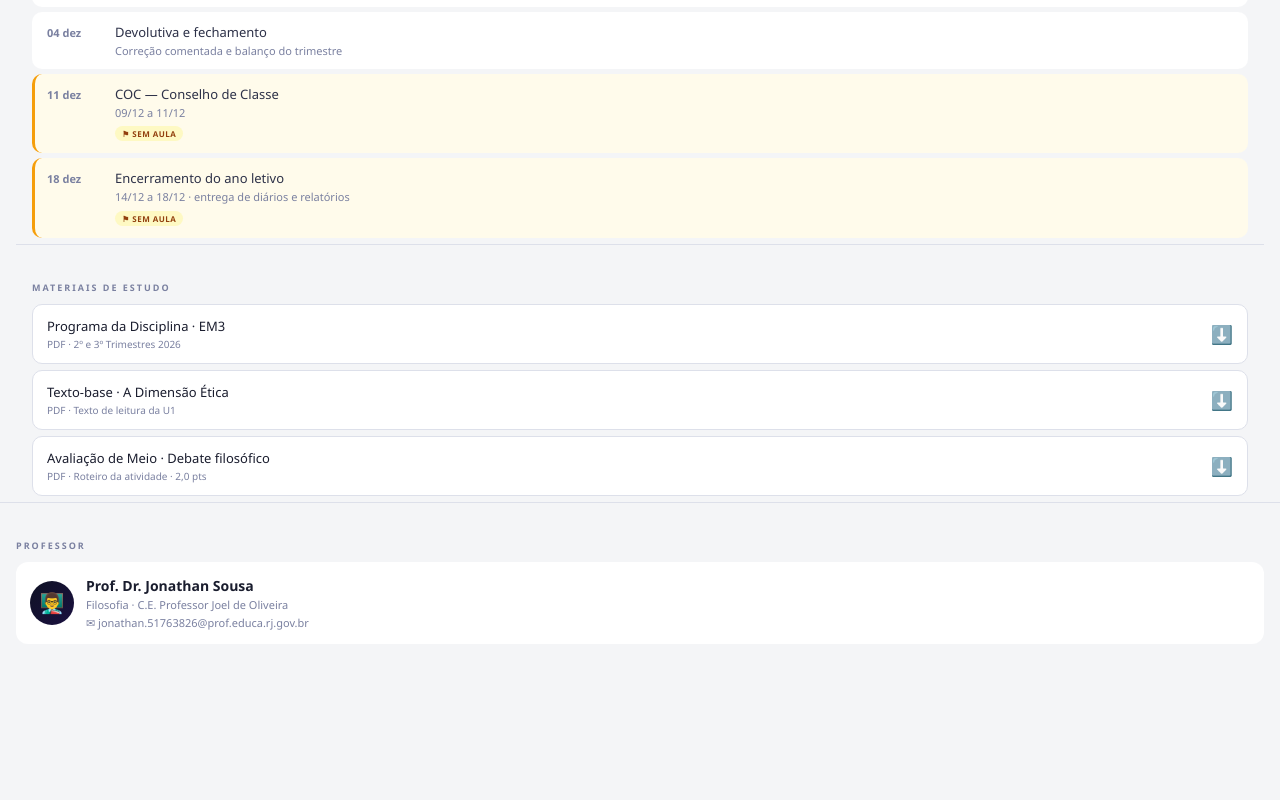
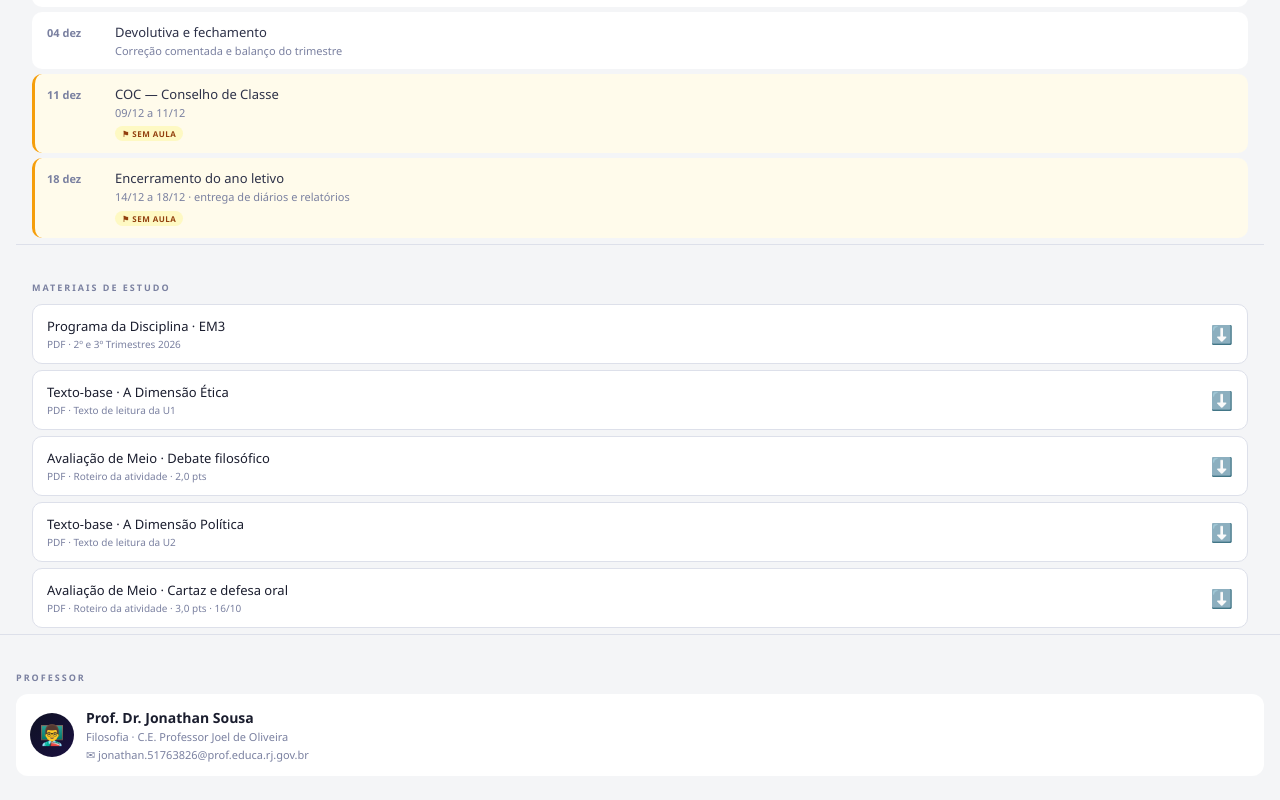
Before and after one commit to profjonathansousa/profjonathansousa.github.io, a plain HTML site: page filosofia_joel-2026/em3_3001_sexta.html in a window 1280 px wide. Shown: the part 3246-4046 px from the top of the page. Before the commit the page ends 3926 px from the top, so only its background shows below. Drawn offline with Linux system fonts and the light colour scheme.

Commit message:
portal: textos-base e testes de meio da U2 nas seis turmas
Publica os seis PDFs da Unidade 2 (EM1, EM2, EM3) e insere dois links em
cada uma das seis paginas de turma, que passam de 3 para 5 materiais.
Os arquivos estavam prontos na arvore desde 22/09 sem terem sido commitados.

Co-Authored-By: Claude Opus 5 <noreply@anthropic.com>
Claude-Session: https://claude.ai/code/session_01UZ1TXCkpVAmmk1b9SnYWNU

```diff
--- a/filosofia_joel-2026/em3_3001_sexta.html
+++ b/filosofia_joel-2026/em3_3001_sexta.html
@@ -364,6 +364,14 @@
     <div><div class="mat-name">Avaliação de Meio · Debate filosófico</div><div class="mat-type">PDF · Roteiro da atividade · 2,0 pts</div></div>
     <div class="mat-icon">⬇️</div>
   </a>
+  <a href="https://profjonathansousa.github.io/filosofia_joel-2026/pdf/em3/TextoBase_EM3_U2_DimensaoPolitica.pdf" class="mat-btn" target="_blank" rel="noopener">
+    <div><div class="mat-name">Texto-base · A Dimensão Política</div><div class="mat-type">PDF · Texto de leitura da U2</div></div>
+    <div class="mat-icon">⬇️</div>
+  </a>
+  <a href="https://profjonathansousa.github.io/filosofia_joel-2026/pdf/em3/TesteMeio_Aluno_EM3_U2_cartaz-defesa.pdf" class="mat-btn" target="_blank" rel="noopener">
+    <div><div class="mat-name">Avaliação de Meio · Cartaz e defesa oral</div><div class="mat-type">PDF · Roteiro da atividade · 3,0 pts · 16/10</div></div>
+    <div class="mat-icon">⬇️</div>
+  </a>
 </div>
 </div>
 
```
Also changed, not shown: filosofia_joel-2026/em1_quinta.html (+8 -0 lines), filosofia_joel-2026/em2_quinta.html (+8 -0 lines), filosofia_joel-2026/em3_3002_sexta.html (+8 -0 lines), filosofia_joel-2026/em3_3003_quinta.html (+8 -0 lines), filosofia_joel-2026/em3_3006_quinta.html (+8 -0 lines), 6 other files.
